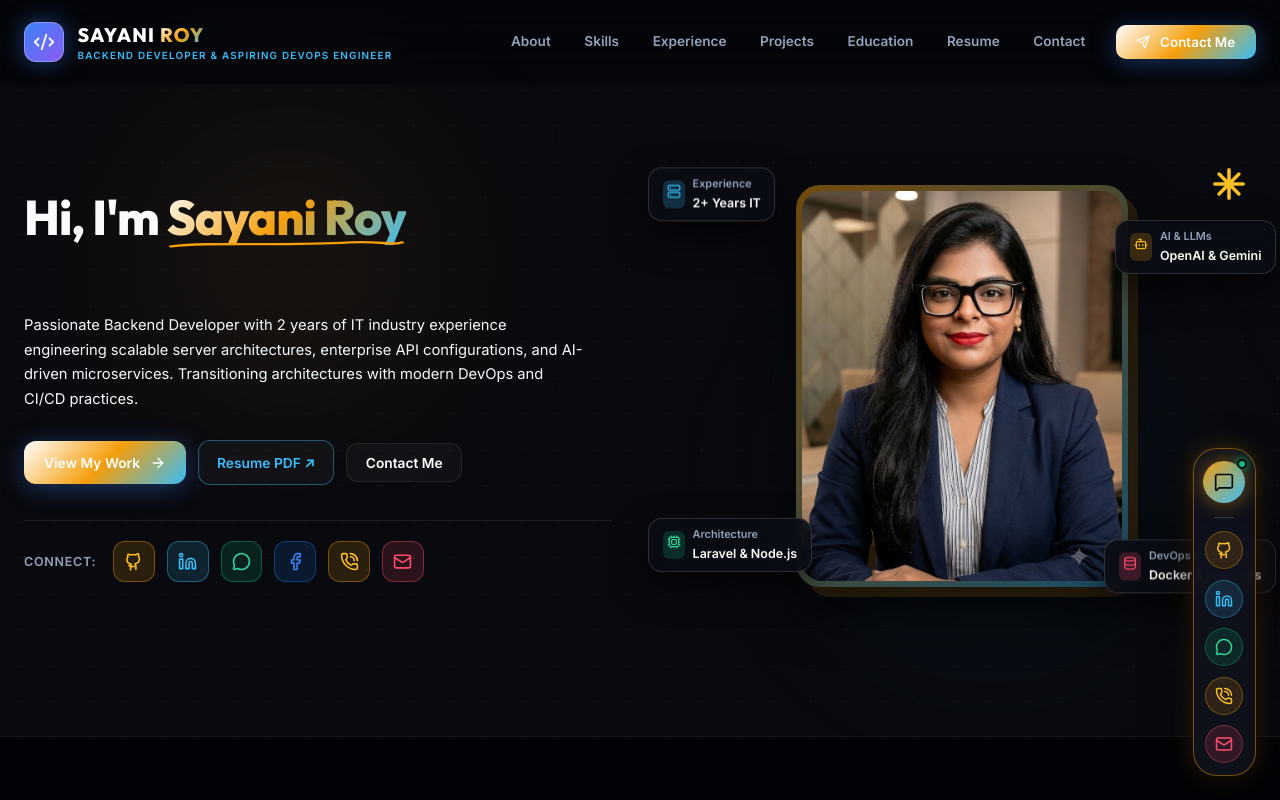
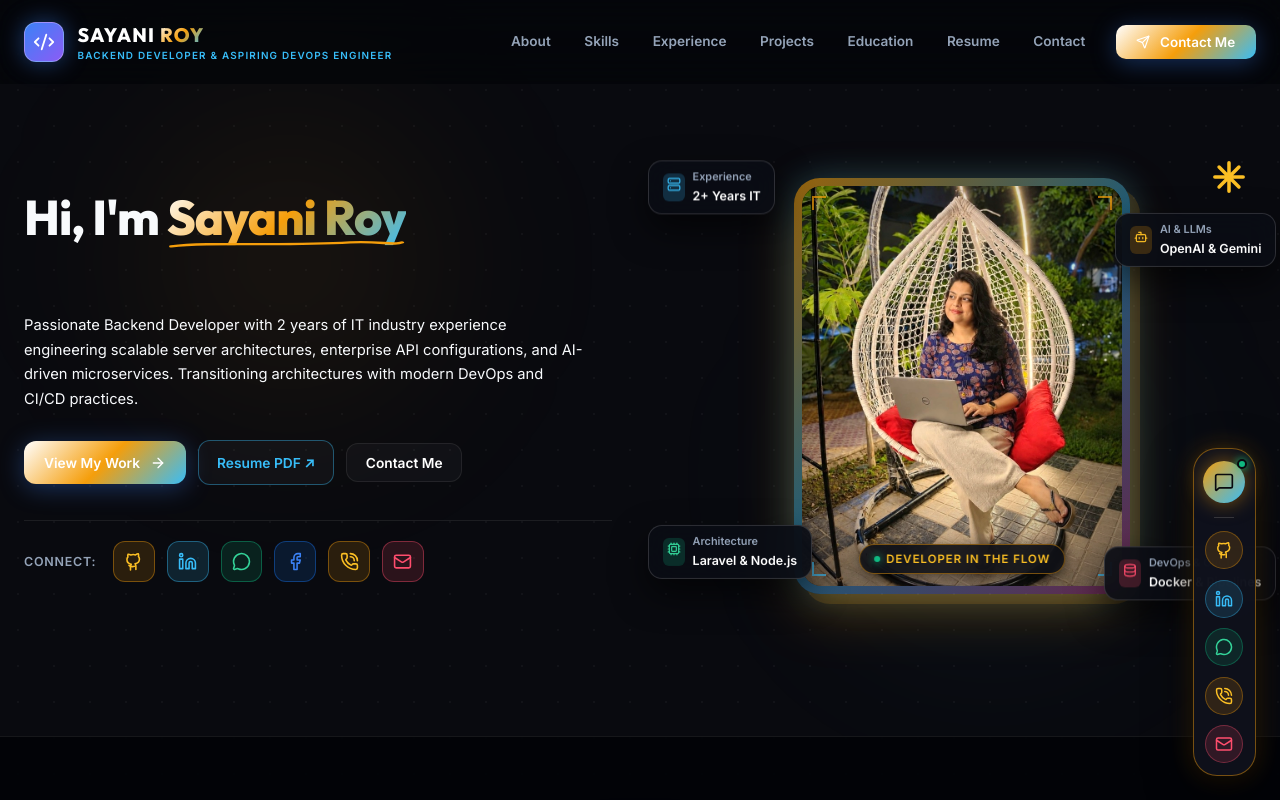
Before and after one commit to TechHub88/portfolio, a React (Vite) app: page / in a window 1280 px wide. Shown: the top 800 px of the page. Built offline with nearby package versions, Linux system fonts and the light colour scheme.

Commit message:
Replace blazer photo with aesthetic retro artistic coding portrait in Hero and About sections

```diff
--- a/src/components/About.jsx
+++ b/src/components/About.jsx
@@ -91,8 +91,8 @@ const About = () => {
         >
           <div className="about-portrait-grid" style={{ display: 'grid', gridTemplateColumns: 'auto 1fr', gap: '2rem', alignItems: 'center' }}>
             {/* Portrait Frame */}
-            <div style={{ width: '130px', height: '130px', borderRadius: '20px', overflow: 'hidden', border: '2px solid rgba(245, 158, 11, 0.5)', flexShrink: 0, boxShadow: '0 10px 25px rgba(0,0,0,0.5)' }}>
-              <img src="/profile.jpg" alt="Sayani Roy - Profile" style={{ width: '100%', height: '100%', objectFit: 'cover' }} />
+            <div style={{ width: '130px', height: '130px', borderRadius: '20px', overflow: 'hidden', border: '2px solid rgba(245, 158, 11, 0.5)', flexShrink: 0, boxShadow: '0 10px 25px rgba(0,0,0,0.5)', position: 'relative' }}>
+              <img src="/profile.jpg" alt="Sayani Roy - Profile" style={{ width: '100%', height: '100%', objectFit: 'cover', objectPosition: 'center 20%', filter: 'contrast(1.05) saturate(1.08)' }} />
             </div>
 
             <div>
--- a/src/components/Hero.jsx
+++ b/src/components/Hero.jsx
@@ -312,22 +312,84 @@ const Hero = ({ onOpenModal }) => {
               </div>
             </div>
 
-            {/* Stylish Profile Frame with 3D Offset Gold Border */}
+            {/* Artistic Aesthetic Retro Profile Frame */}
             <div
               style={{
                 position: 'relative',
-                padding: '6px',
-                borderRadius: '24px',
-                background: 'linear-gradient(135deg, rgba(245, 158, 11, 0.45) 0%, rgba(56, 189, 248, 0.35) 100%)',
-                boxShadow: '10px 10px 0 0 rgba(245, 158, 11, 0.12), 0 25px 50px rgba(0, 0, 0, 0.75)'
+                padding: '8px',
+                borderRadius: '26px',
+                background: 'linear-gradient(135deg, rgba(245, 158, 11, 0.6) 0%, rgba(56, 189, 248, 0.45) 50%, rgba(236, 72, 153, 0.4) 100%)',
+                boxShadow: '0 20px 60px -10px rgba(245, 158, 11, 0.35), 0 0 35px rgba(56, 189, 248, 0.25), 10px 10px 0 0 rgba(245, 158, 11, 0.15)'
               }}
             >
-              <div className="profile-frame" style={{ width: '320px', height: '390px', borderRadius: '20px', overflow: 'hidden' }}>
+              <div
+                className="profile-frame"
+                style={{
+                  width: '320px',
+                  height: '400px',
+                  borderRadius: '20px',
+                  overflow: 'hidden',
+                  position: 'relative',
+                  background: '#090a0f'
+                }}
+              >
                 <img
                   src="/profile.jpg"
                   alt="Sayani Roy - Backend Developer"
-                  style={{ width: '100%', height: '100%', objectFit: 'cover' }}
+                  style={{
+                    width: '100%',
+                    height: '100%',
+                    objectFit: 'cover',
+                    objectPosition: 'center 20%',
+                    filter: 'contrast(1.05) saturate(1.08) brightness(1.02)'
+                  }}
                 />
+
+                {/* Aesthetic Retro Grain & Vignette Overlay */}
+                <div
+                  style={{
+                    position: 'absolute',
+                    inset: 0,
+                    background: 'radial-gradient(circle at 50% 30%, transparent 55%, rgba(10, 12, 20, 0.4) 100%)',
+                    pointerEvents: 'none'
+                  }}
+                />
+
+                {/* Retro Artistic Viewfinder Film Corners */}
+                <div style={{ position: 'absolute', top: '10px', left: '10px', width: '14px', height: '14px', borderTop: '2px solid rgba(245, 158, 11, 0.7)', borderLeft: '2px solid rgba(245, 158, 11, 0.7)', pointerEvents: 'none' }} />
+                <div style={{ position: 'absolute', top: '10px', right: '10px', width: '14px', height: '14px', borderTop: '2px solid rgba(245, 158, 11, 0.7)', borderRight: '2px solid rgba(245, 158, 11, 0.7)', pointerEvents: 'none' }} />
+                <div style={{ position: 'absolute', bottom: '10px', left: '10px', width: '14px', height: '14px', borderBottom: '2px solid rgba(56, 189, 248, 0.7)', borderLeft: '2px solid rgba(56, 189, 248, 0.7)', pointerEvents: 'none' }} />
+                <div style={{ position: 'absolute', bottom: '10px', right: '10px', width: '14px', height: '14px', borderBottom: '2px solid rgba(56, 189, 248, 0.7)', borderRight: '2px solid rgba(56, 189, 248, 0.7)', pointerEvents: 'none' }} />
+
+                {/* Retro Aesthetic Tag Pill at Bottom */}
+                <div
+                  style={{
+                    position: 'absolute',
+                    bottom: '12px',
+                    left: '50%',
+                    transform: 'translateX(-50%)',
+                    background: 'rgba(11, 13, 20, 0.88)',
+                    backdropFilter: 'blur(12px)',
+                    WebkitBackdropFilter: 'blur(12px)',
+                    border: '1px solid rgba(245, 158, 11, 0.45)',
+                    padding: '0.3rem 0.85rem',
+                    borderRadius: '999px',
+                    fontSize: '0.72rem',
+                    fontWeight: 700,
+                    letterSpacing: '0.08em',
+                    textTransform: 'uppercase',
+                    color: '#fbbf24',
+                    display: 'flex',
+                    alignItems: 'center',
+                    gap: '0.4rem',
+                    boxShadow: '0 4px 15px rgba(0,0,0,0.6)',
+                    whiteSpace: 'nowrap',
+                    pointerEvents: 'none'
+                  }}
+                >
+                  <span style={{ width: '6px', height: '6px', borderRadius: '50%', background: '#10b981', boxShadow: '0 0 8px #10b981' }} />
+                  Developer in the Flow
+                </div>
               </div>
             </div>
 
```
Also changed, not shown: public/profile.jpg, public/profile_original.jpg (added).
